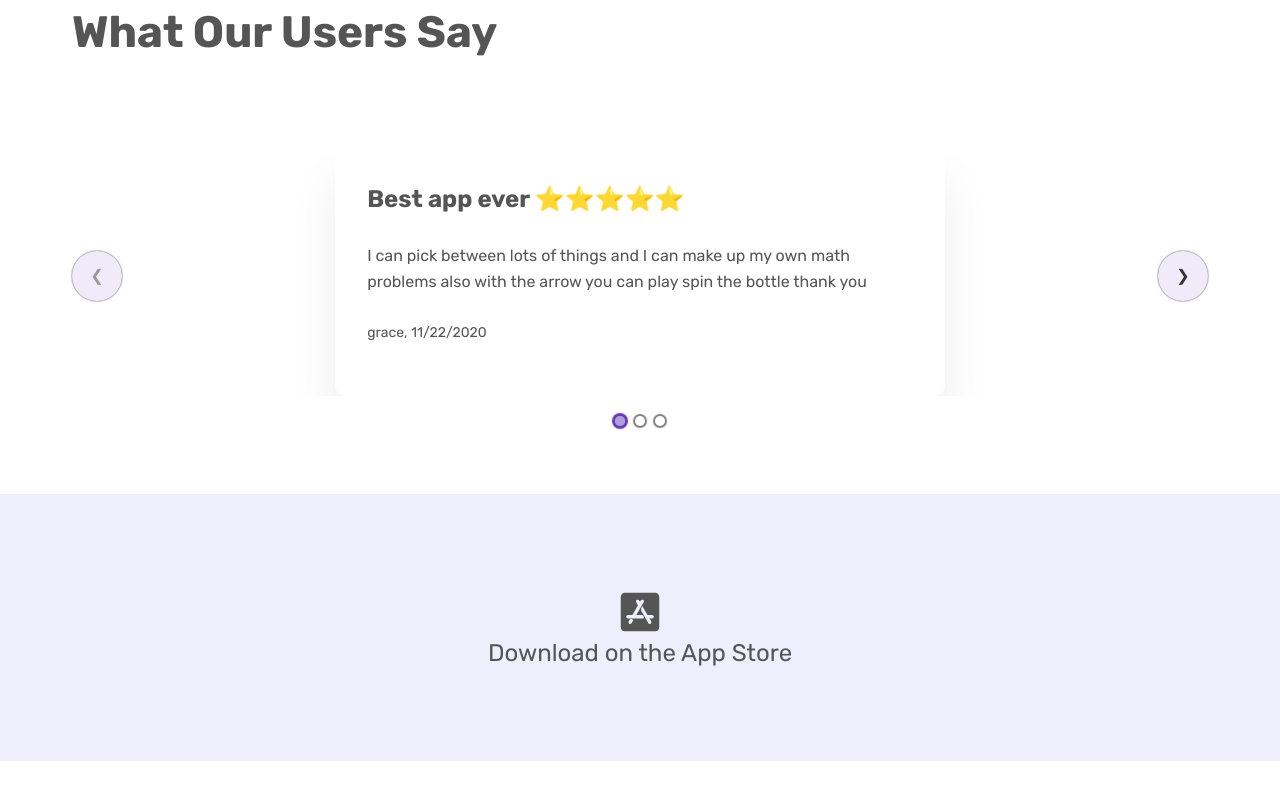
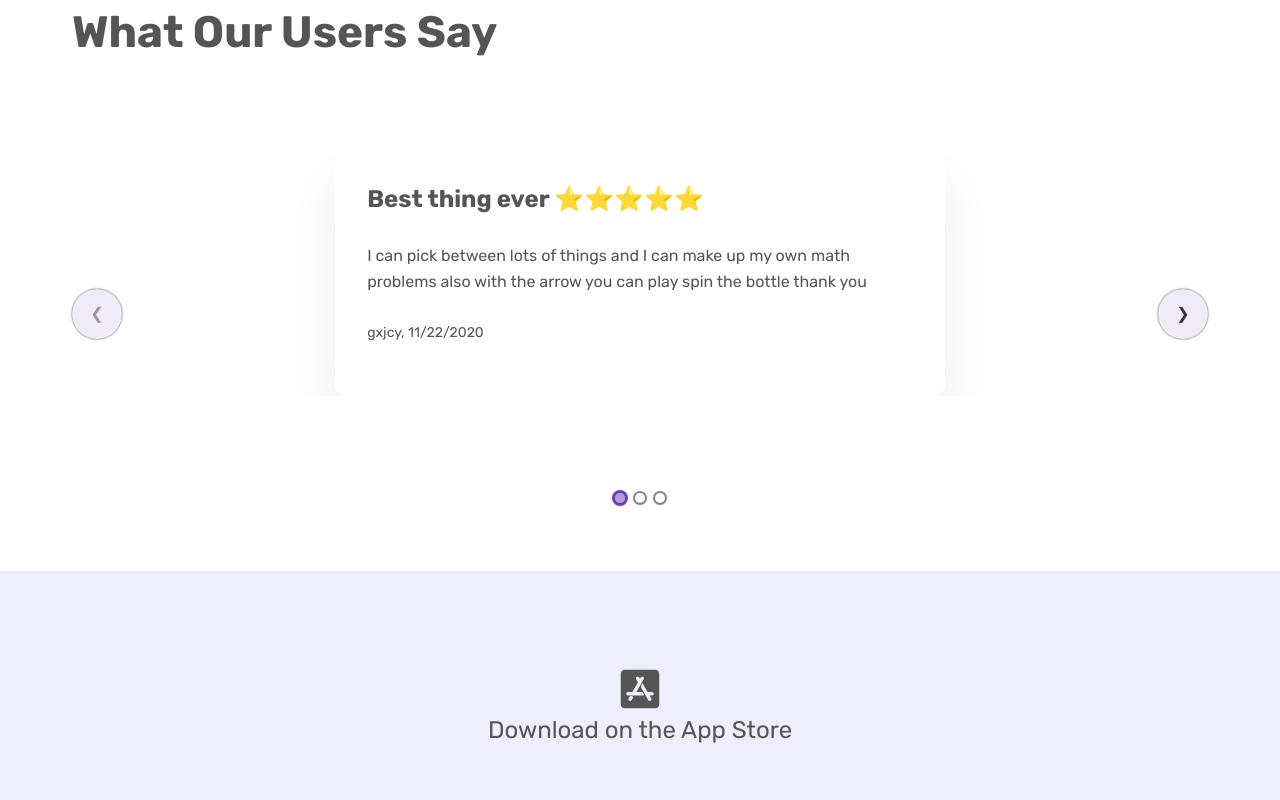
Before and after one commit to KateSeo0826/random-picker-web-v1, a React (Create React App) app: page / in a window 1280 px wide. Shown: the part 2538-3338 px from the top of the page. Before the commit the page ends 3299 px from the top, so only its background shows below. Built offline with nearby package versions, Linux system fonts and the light colour scheme.

Commit message:
Update Review Mock Data

```diff
--- a/src/data/reviews.js
+++ b/src/data/reviews.js
@@ -1,30 +1,30 @@
 const reviews = [
 	{
 		id: 1,
-		username: 'grace',
+		username: 'gxjcy',
 		rating: 5,
 		date: '11/22/2020',
-		title: 'Best app ever',
+		title: 'Best thing ever',
 		description:
 			'I can pick between lots of things and I can make up my own math problems also with the arrow you can play spin the bottle thank you',
 	},
 	{
 		id: 2,
-		username: 'grace2',
+		username: 'camicamz10',
 		rating: 4,
 		date: '07/07/2021',
 		title: 'Great tool',
 		description:
-			'It’s like it said: “fast & simple”! And it doesn’t require a lot of memory space like some other similar App’s do. I’d strongly recommend this App.',
+			'The app itself is great and fine! I have a lot of trouble making simple decisions so this really helps. But one more thing to add to the random number generator would be the use of negative numbers I dont really see anyone else use those so it would be wonderful to have an already great app use that features',
 	},
 	{
 		id: 3,
-		username: 'grace3',
-		rating: 4.5,
+		username: 'hrjchdbfhjhfjhdh',
+		rating: 5,
 		date: '01/24/2021',
-		title: 'Pretty good',
+		title: 'Great tool',
 		description:
-			'No glitches. No adds. And I could decide all my math facts. The app does its job, which is all I need to say.',
+			'It’s like it said: “fast & simple”! And it doesn’t require a lot of memory space like some other similar App’s do. I’d strongly recommend this App.',
 	},
 ];
 
```
